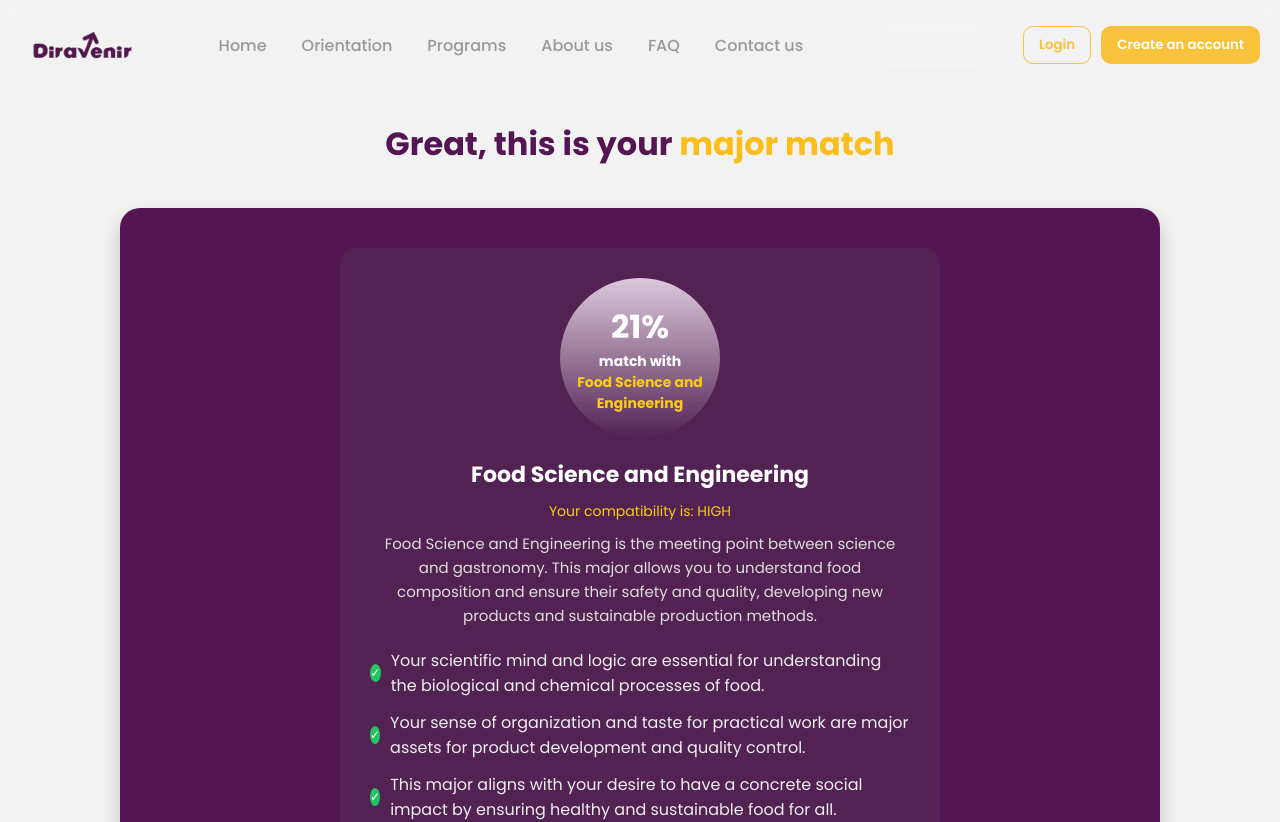
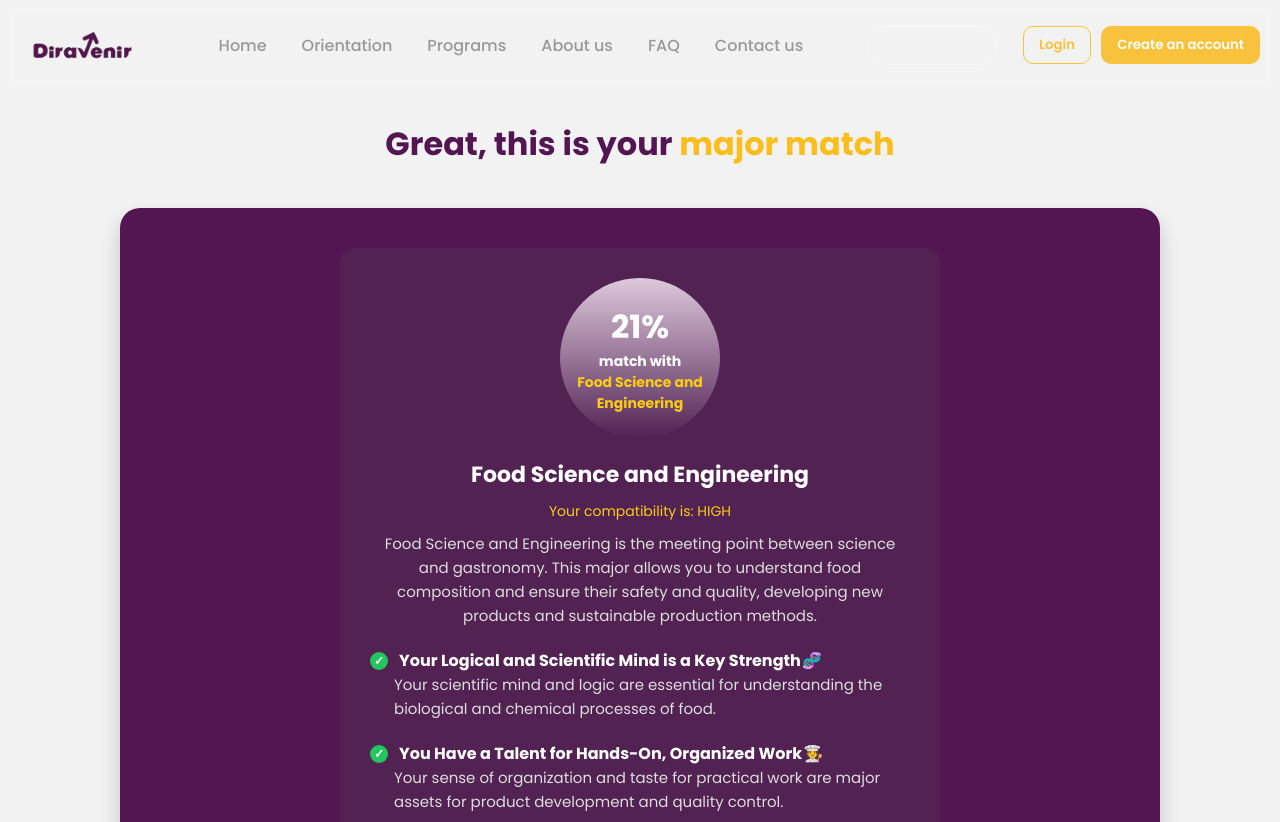
Before and after one commit to OTazi95/Projet-DirAvenir, a React (Create React App) app in the folder frontend/: page /results in a window 1280 px wide. Shown: the top 822 px of the page. Built offline with nearby package versions, Linux system fonts and the light colour scheme; the HTML template or start-up script is replaced by a standard one.

Commit message:
ajout desg orientest en affichage

```diff
--- a/frontend/src/components/OrientationTest/Results.jsx
+++ b/frontend/src/components/OrientationTest/Results.jsx
@@ -17,7 +17,7 @@ export default function Results() {
   const { state } = useLocation() || {};
   const safeAnswers = state?.answers || {};
 
-  const { normalizedUserProfile, ranked } = useMemo(() => {
+  const {ranked } = useMemo(() => {
     const raw = computeRawScoresFromAnswers(safeAnswers);
     const max = computeMaxScoresTheoretical();
     const normalized = normalizeScores0to100(raw, max);
@@ -61,15 +61,40 @@ export default function Results() {
                 <p className="major-description">{desc.description}</p>
               )}
 
+
 {desc.strengths && desc.strengths.length > 0 && (
-                <ul className="why-bullets">
+  <ul style={{ listStyle: "none", padding: 0, margin: 0 }}>
     {desc.strengths.map((strength, i) => (
-                    <li key={i}>
-                      <span className="check-icon">✓</span> {strength.description}
+      <li
+        key={i}
+        style={{
+          marginBottom: "1rem",
+        }}
+      >
+        {/* Ligne 1 : Check + Titre + Icon */}
+        <div
+          style={{
+            display: "flex",
+            alignItems: "center",
+            gap: "1px",
+            fontWeight: "bold",
+          }}
+        >
+          <span className="check-icon">✓</span>
+          <span style={{ textAlign: "left"}}>{strength.title}</span>
+          <span>{strength.icon}</span>
+        </div>
+
+        <div className="major-description"
+        style={{ textAlign: "left", marginLeft: "1.5rem"}}
+        >
+          {strength.description}
+        </div>
       </li>
     ))}
   </ul>
 )}
+
             </div>
           </section>
         );
@@ -102,40 +127,3 @@ export default function Results() {
     </div>
   );
 }
-
-function explainWhy(major, userProfile) {
-  const ideal = MAJOR_PROFILES[major] || {};
-  const scored = Object.keys(ideal).map((p) => {
-    const diff = Math.abs((userProfile[p] ?? 0) - ideal[p]);
-    const weight = ideal[p];
-    const val = (100 - diff) * weight;
-    return { pillar: p, val };
-  });
-
-  scored.sort((a, b) => b.val - a.val);
-  const best = scored.slice(0, 3).map((x) => x.pillar);
-
-  const humanReadable = {
-    Interet_Scientifique_Tech: "scientific and technological interest",
-    Interet_Artistique_Creatif: "artistic creativity",
-    Interet_Social_Humain: "social and human sense",
-    Interet_Business_Gestion: "business and management aptitude",
-    Interet_Logique_Analytique: "logic and analysis",
-    Competence_Resolution_Problemes: "problem-solving ability",
-    Competence_Communication: "communication",
-    Competence_Organisation: "organization",
-    Competence_Manuel_Technique: "technical and manual skill",
-    Valeur_Impact_Societal: "desire for societal impact",
-    Valeur_Innovation_Challenge: "taste for innovation and challenges",
-    Valeur_Stabilite_Securite: "search for stability and security",
-    Valeur_Autonomie: "search for autonomy",
-    Pref_Travail_Equipe_Collab: "preference for teamwork and collaboration",
-    Pref_Travail_Autonome: "preference for autonomous work",
-    Pref_Pratique_Terrain: "taste for fieldwork and practice",
-    Pref_Theorie_Recherche: "interest in theory and research",
-  };
-
-  return best.map(
-    (p) => `Your ${humanReadable[p]} is particularly aligned with this major.`
-  );
-}
```
Lines whose indentation alone changed are shown as unchanged.
